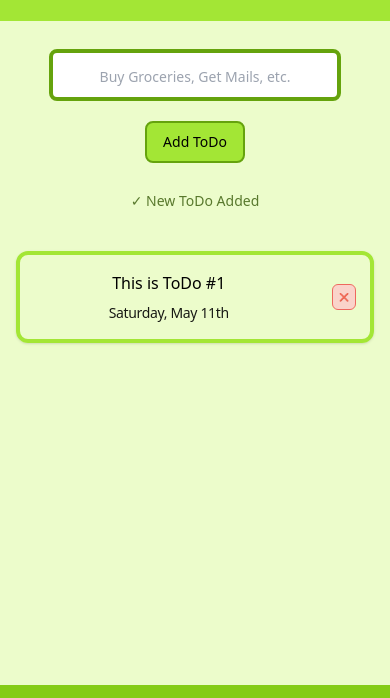
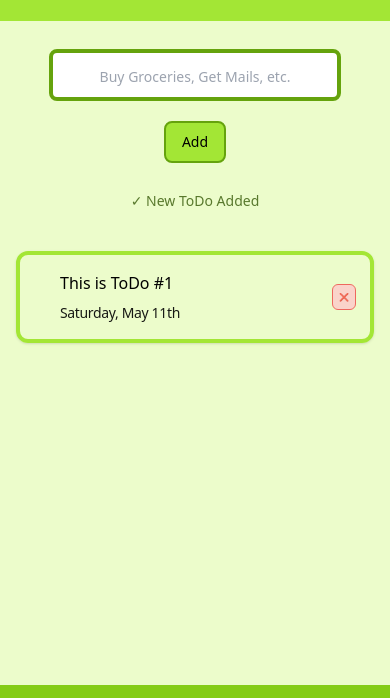
Before and after one commit to I-Do-CS/todo-list-vanilla-JS, a website: page index.html in a window 390 px wide. Shown: the part 75-773 px from the top of the page. Drawn offline with Linux system fonts and the light colour scheme.

Commit message:
fix bugs

```diff
--- a/index.html
+++ b/index.html
@@ -13,7 +13,7 @@
       <div
         class="container pl-12 text-center text-4xl font-semibold tracking-tighter"
       >
-        <span class=""
+        <span class="cursor-default"
           >ToDo
           <span class="animate-ping [animation-delay:_0.2s]">.</span>
           <span class="animate-ping [animation-delay:_0.4s]">.</span>
@@ -28,7 +28,7 @@
         <!-- Input Container -->
         <div class="flex flex-col text-center">
           <div
-            class="flex flex-col items-center justify-center gap-5 pb-4 pt-7 md:flex-row md:gap-8 md:p-12 md:pb-6"
+            class="flex flex-col items-center justify-center gap-5 pb-4 pt-7 md:flex-row md:gap-6 md:p-12 md:pb-6"
           >
             <input
               type="text"
@@ -41,7 +41,7 @@
               id="todo-btn"
               class="rounded-lg border-2 border-lime-600 bg-lime-400 px-4 py-[9px] text-sm font-medium duration-75 hover:brightness-105 active:scale-105"
             >
-              Add ToDo
+              Add
             </button>
           </div>
 
@@ -55,7 +55,7 @@
           <!-- Sample Todo -->
           <div class="my-2 flex rounded-xl border-4 border-lime-400 shadow">
             <div
-              class="flex w-[85%] flex-col px-10 py-4 text-center md:w-[90%]"
+              class="flex w-[85%] flex-col px-10 py-4 text-left md:w-[90%] md:text-center"
             >
               <p
                 class="break-words pb-2 font-medium md:text-lg md:tracking-wide"
```
Also changed, not shown: public/css/style.css.
